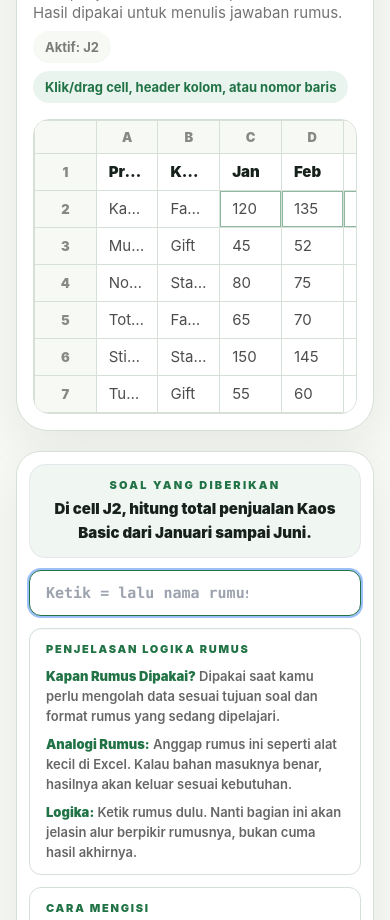
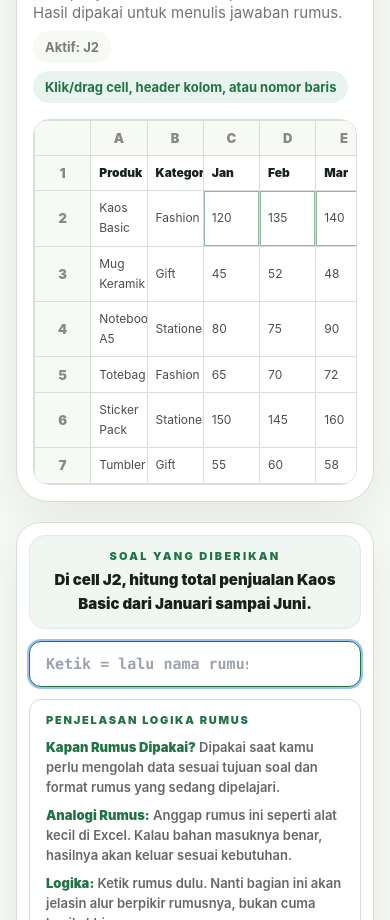
Before and after one commit to NexaPixelStudio/multipotentiality.id, a React (Vite) app: page / in a window 390 px wide. Shown: the part 2780-3700 px from the top of the page. Built offline with nearby package versions, Linux system fonts and the light colour scheme.

Commit message:
Make exercise table more compact

```diff
--- a/src/index.css
+++ b/src/index.css
@@ -79,18 +79,28 @@ main aside {
 
 .formula-scroll table {
   width: 100%;
-  min-width: 880px;
+  min-width: 720px;
   table-layout: fixed;
+  font-size: 13px;
 }
 
 .formula-scroll th,
 .formula-scroll td {
   overflow: hidden;
+  padding: 0.45rem 0.5rem !important;
+  line-height: 1.25rem;
+  vertical-align: middle;
+}
+
+.formula-scroll .truncate {
+  overflow: visible;
+  text-overflow: clip;
+  white-space: normal;
 }
 
 .sheet-cell {
-  min-width: 82px;
-  max-width: 120px;
+  min-width: 58px;
+  max-width: none;
   word-break: normal;
 }
 
@@ -119,20 +129,22 @@ main aside {
 
 @media (max-width: 1200px) {
   .formula-scroll table {
-    min-width: 760px;
+    min-width: 680px;
+    font-size: 12.5px;
   }
 
   .sheet-cell {
-    min-width: 72px;
+    min-width: 54px;
   }
 }
 
 @media (max-width: 768px) {
   .formula-scroll table {
-    min-width: 680px;
+    min-width: 620px;
+    font-size: 12px;
   }
 
   .sheet-cell {
-    min-width: 68px;
+    min-width: 50px;
   }
 }
```
